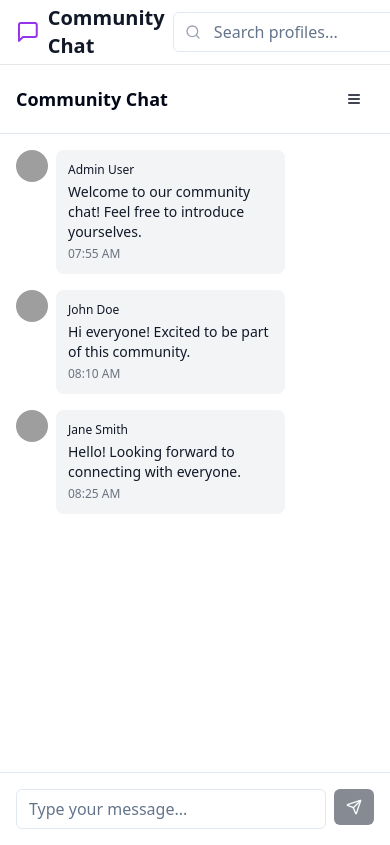
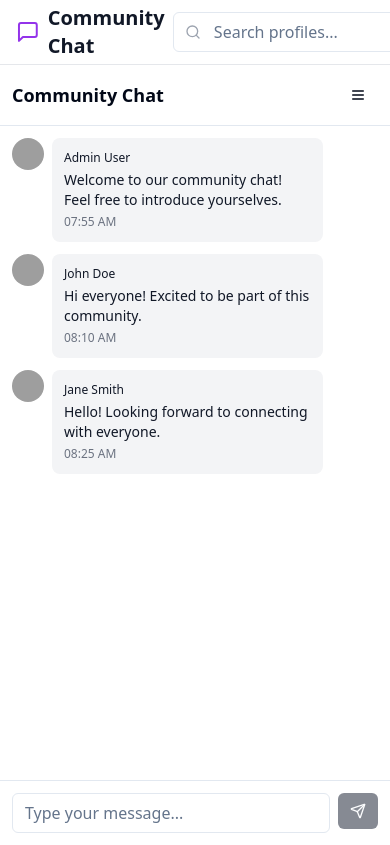
Before and after one commit to prathamjain16/walled-garden-talk, a React (Vite) app: page /dashboard in a window 390 px wide. Shown: the top 845 px of the page. Built offline with nearby package versions, Linux system fonts and the light colour scheme; sample sign-in values are in the browser's storage; grey boxes are pictures that could not be loaded.

Commit message:
Fix: Improve mobile responsiveness and layout
Refactor Dashboard to be fully mobile responsive, removing the extra community chat div and optimizing the layout for smaller screens.

```diff
--- a/src/pages/Dashboard.tsx
+++ b/src/pages/Dashboard.tsx
@@ -92,28 +92,29 @@ const Dashboard = () => {
   );
 
   return (
-    <div className="h-[calc(100vh-64px)] flex flex-col lg:flex-row relative">
-      {/* Mobile Sidebar Toggle */}
-      <div className="lg:hidden flex items-center justify-between p-4 border-b bg-white">
+    <div className="h-[calc(100vh-64px)] flex relative">
+      {/* Main Chat Area */}
+      <div className="flex-1 flex flex-col bg-white min-w-0">
+        {/* Mobile Header with Sidebar Toggle */}
+        <div className="lg:hidden flex items-center justify-between p-3 border-b bg-white">
           <h2 className="text-lg font-semibold">Community Chat</h2>
           <Button
             variant="ghost"
             size="sm"
-          onClick={() => setSidebarOpen(!sidebarOpen)}
+            onClick={() => setSidebarOpen(true)}
+            className="flex-shrink-0"
           >
-          {sidebarOpen ? <X className="h-5 w-5" /> : <Menu className="h-5 w-5" />}
+            <Menu className="h-5 w-5" />
           </Button>
         </div>
 
-      {/* Community Chat - Main Area */}
-      <div className="flex-1 flex flex-col bg-white min-w-0 min-h-0">
         {/* Messages Area */}
-        <div className="flex-1 overflow-y-auto p-4 space-y-4">
+        <div className="flex-1 overflow-y-auto p-3 lg:p-4 space-y-3 lg:space-y-4">
           {messages.map(message => {
             const isOwnMessage = message.senderId === user?.id;
             return (
               <div key={message.id} className={`flex ${isOwnMessage ? 'justify-end' : 'justify-start'}`}>
-                <div className={`flex space-x-2 max-w-[75%] sm:max-w-xs lg:max-w-md ${isOwnMessage ? 'flex-row-reverse space-x-reverse' : ''}`}>
+                <div className={`flex space-x-2 max-w-[85%] sm:max-w-[75%] lg:max-w-md ${isOwnMessage ? 'flex-row-reverse space-x-reverse' : ''}`}>
                   <Avatar className="h-8 w-8 flex-shrink-0">
                     <AvatarImage src={message.senderAvatar} alt={message.senderName} />
                     <AvatarFallback className="bg-purple-100 text-purple-700 text-xs">
@@ -135,7 +136,7 @@ const Dashboard = () => {
         </div>
 
         {/* Message Input */}
-        <div className="border-t p-4 flex-shrink-0 bg-white">
+        <div className="border-t p-3 lg:p-4 flex-shrink-0 bg-white">
           <form onSubmit={handleSendMessage} className="flex space-x-2">
             <Input
               placeholder="Type your message..."
@@ -143,14 +144,14 @@ const Dashboard = () => {
               onChange={e => setNewMessage(e.target.value)}
               className="flex-1"
             />
-            <Button type="submit" size="sm" disabled={!newMessage.trim()}>
+            <Button type="submit" size="sm" disabled={!newMessage.trim()} className="flex-shrink-0">
               <Send className="h-4 w-4" />
             </Button>
           </form>
         </div>
       </div>
 
-      {/* Community Members Sidebar */}
+      {/* Sidebar */}
       <div className={`
         ${sidebarOpen ? 'translate-x-0' : 'translate-x-full'}
         lg:translate-x-0
@@ -159,7 +160,7 @@ const Dashboard = () => {
         top-0 lg:top-auto
         right-0
         h-full lg:h-auto
-        w-80 lg:w-80
+        w-full sm:w-80 lg:w-80
         bg-gray-50 border-l border-gray-200
         flex-shrink-0
         z-50 lg:z-auto
@@ -167,7 +168,7 @@ const Dashboard = () => {
       `}>
         {/* Sidebar Header */}
         <div className="p-4 border-b border-gray-200 flex-shrink-0">
-          <div className="flex items-center justify-between lg:justify-start mb-4">
+          <div className="flex items-center justify-between mb-4">
             <h3 className="text-lg font-semibold text-gray-900 flex items-center gap-2">
               <Users className="h-5 w-5" />
               Community Members
```
Lines whose indentation alone changed are shown as unchanged.
